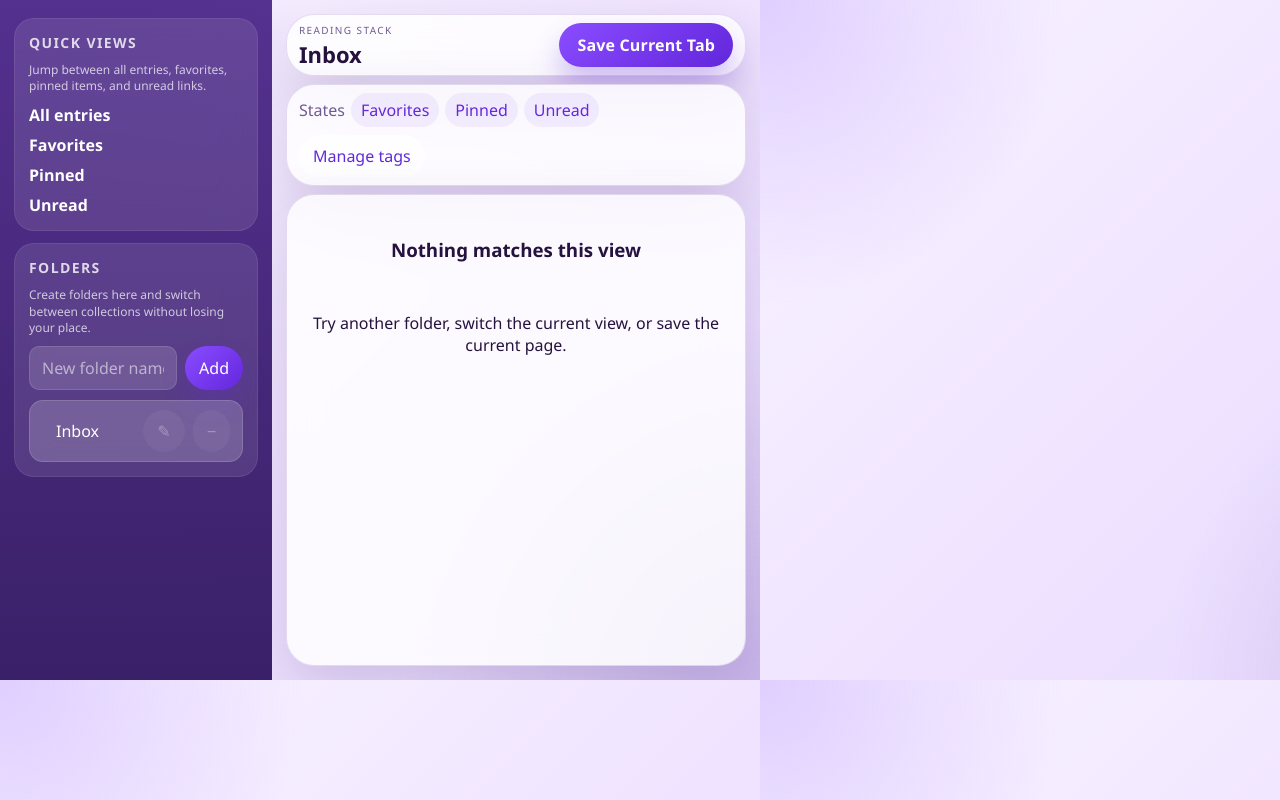
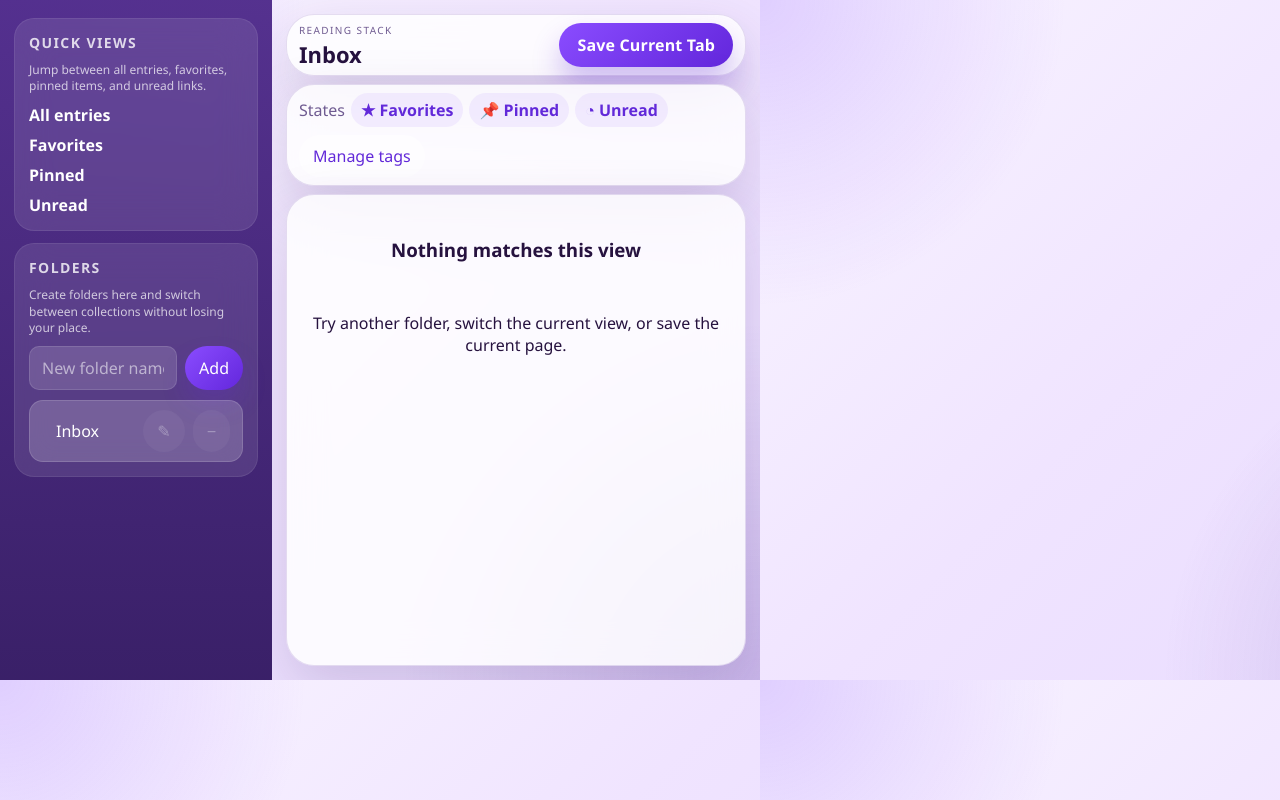
Before and after one commit to Maxunris/violet_reading_list, a website with bundled scripts: page popup.html in a window 1280 px wide. Built offline with nearby package versions, Linux system fonts and the light colour scheme; some packages are replaced by stand-ins of ours.

Commit message:
style(popup): add icons to state filters

```diff
--- a/popup.html
+++ b/popup.html
@@ -44,9 +44,9 @@
         <section class="filter-panel">
           <div class="filter-group">
             <span class="filter-label">States</span>
-            <button class="pill-filter" data-toggle-filter="favorites" type="button">Favorites</button>
-            <button class="pill-filter" data-toggle-filter="pinned" type="button">Pinned</button>
-            <button class="pill-filter" data-toggle-filter="unread" type="button">Unread</button>
+            <button class="pill-filter" data-toggle-filter="favorites" type="button">★ Favorites</button>
+            <button class="pill-filter" data-toggle-filter="pinned" type="button">📌 Pinned</button>
+            <button class="pill-filter" data-toggle-filter="unread" type="button">◔ Unread</button>
           </div>
           <button id="manage-tags" class="ghost-action" type="button">Manage tags</button>
         </section>
--- a/styles/popup.css
+++ b/styles/popup.css
@@ -371,6 +371,13 @@ button {
   color: var(--accent-strong);
 }
 
+.pill-filter {
+  display: inline-flex;
+  align-items: center;
+  gap: 5px;
+  font-weight: 600;
+}
+
 .badge {
   cursor: default;
 }
```
